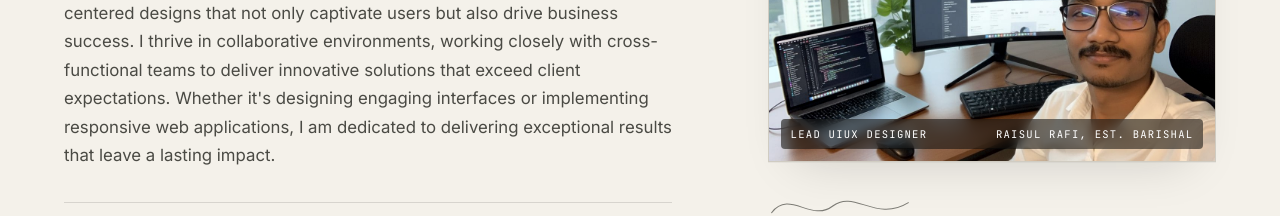
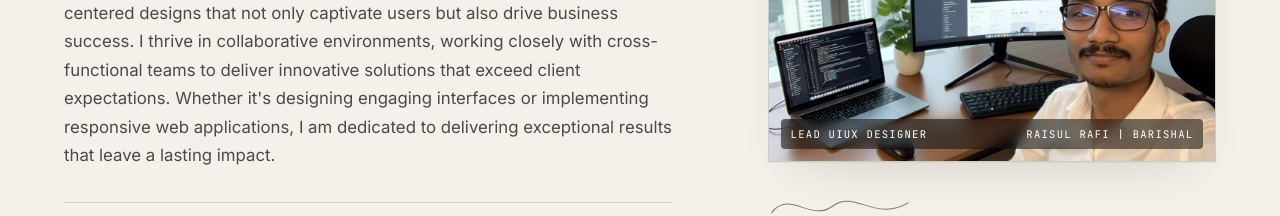
Before and after one commit to rhr3032/NUYsRafi, an Angular app: page / in a window 1280 px wide. Shown: the part 1440-1656 px from the top of the page. Built offline with nearby package versions, Linux system fonts and the light colour scheme.

Commit message:
update portrait caption format to enhance clarity and separation of details

```diff
--- a/src/app/components/about/about.html
+++ b/src/app/components/about/about.html
@@ -48,7 +48,7 @@
             }
             <figcaption class="portrait-cap">
               <span>Lead UIUX Designer</span>
-              <span>{{ data.personal.name }}, est. {{ data.personal.location.split(',')[0] }}</span>
+              <span>{{ data.personal.name }} | {{ data.personal.location.split(',')[0] }}</span>
             </figcaption>
           </figure>
 
```
